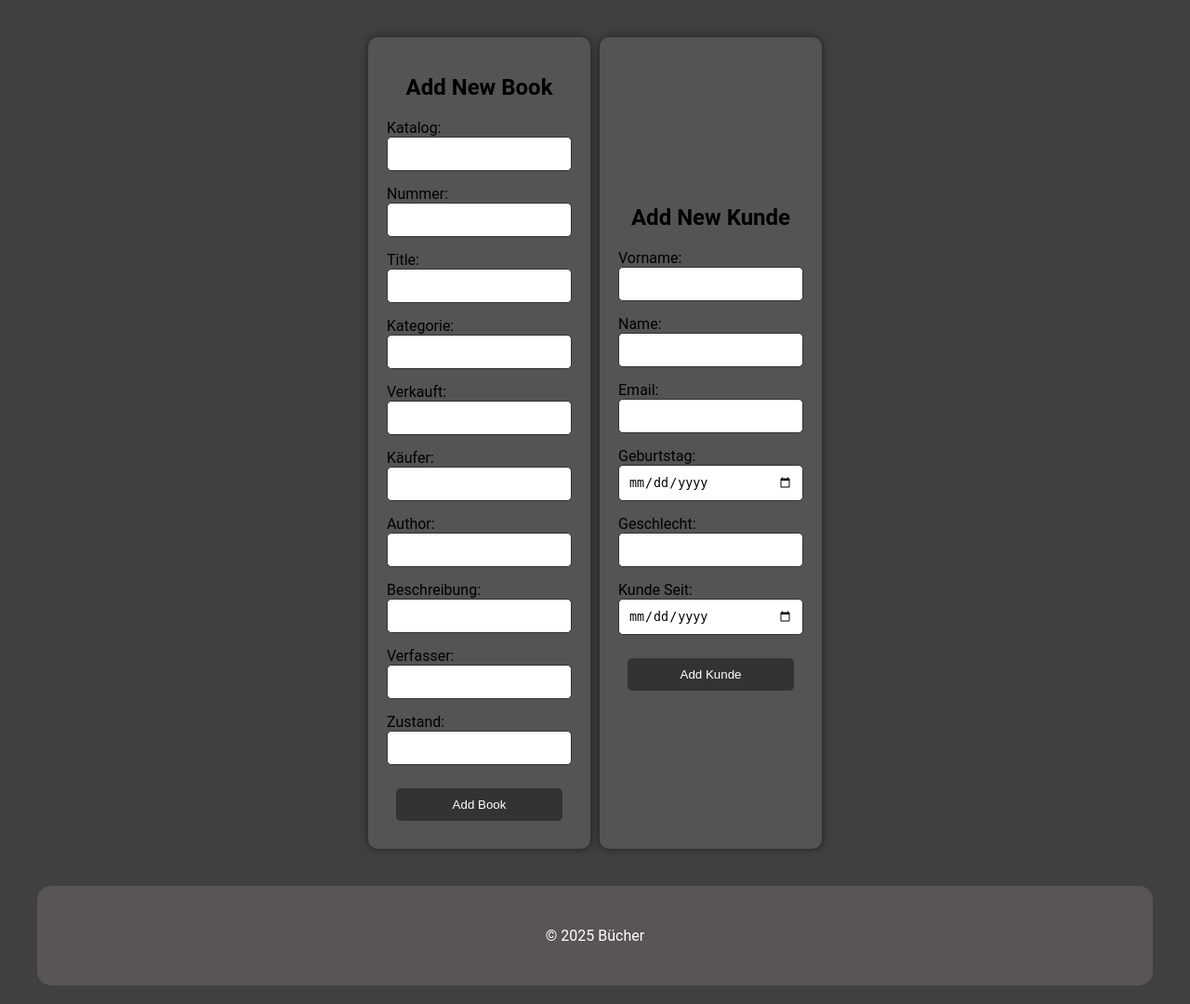
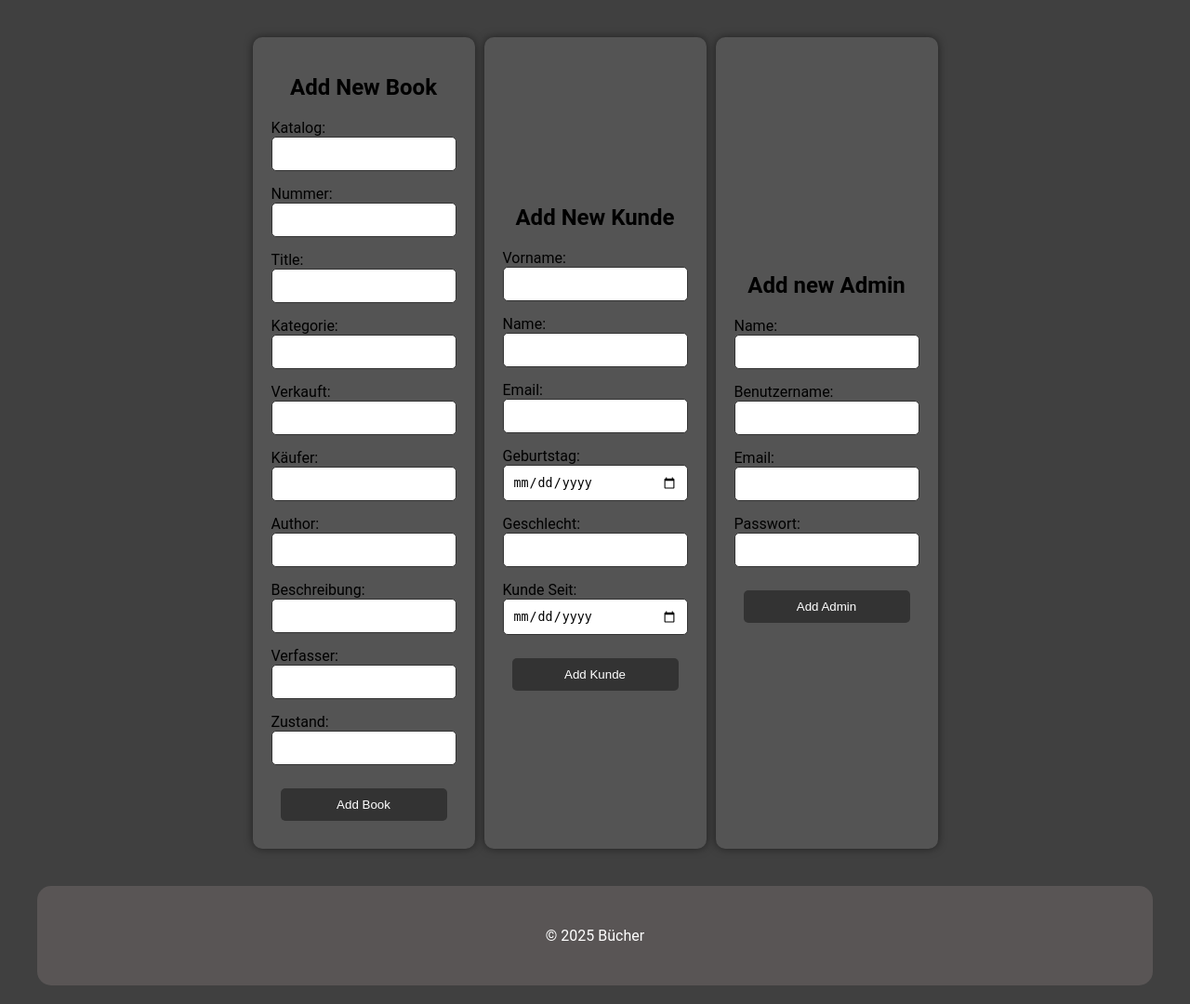
Before and after one commit to NeviSenpai111/modularbeit-322, a PHP site: page /admin_dashboard.php in a window 1280 px wide. Shown: the part 127-1207 px from the top of the page at 93% size. Run offline with PHP 8.4, Linux system fonts and the light colour scheme; a user stored in the database is signed in.

Commit message:
ADD_ADMIN hinzugefügt

```diff
--- a/admin_dashboard.php
+++ b/admin_dashboard.php
@@ -65,7 +65,17 @@ if ($conn->connect_error) {
             <label>Kunde Seit: <input type="date" name="kunde_seit" required></label>
             <button type="submit" class="button button-add">Add Kunde</button>
         </form>
-    </div>
+        </div>
+        <div class="form-container">
+            <h2>Add new Admin</h2>
+                <form method="post" action="add_admin.php">
+                    <label>Name: <input type="text" name="name" required></label>
+                    <label>Benutzername: <input type="text" name="benutzername" required></label>
+                    <label>Email: <input type="email" name="email" required></label>
+                    <label>Passwort: <input type="password" name="password" required></label>
+                    <button type="submit" class="button button-add">Add Admin</button>
+                </form>
+        </div>
 </div>
 
 <footer>
```
Also changed, not shown: add_admin.php (added, +50 -0 lines), index.php (indentation only).
